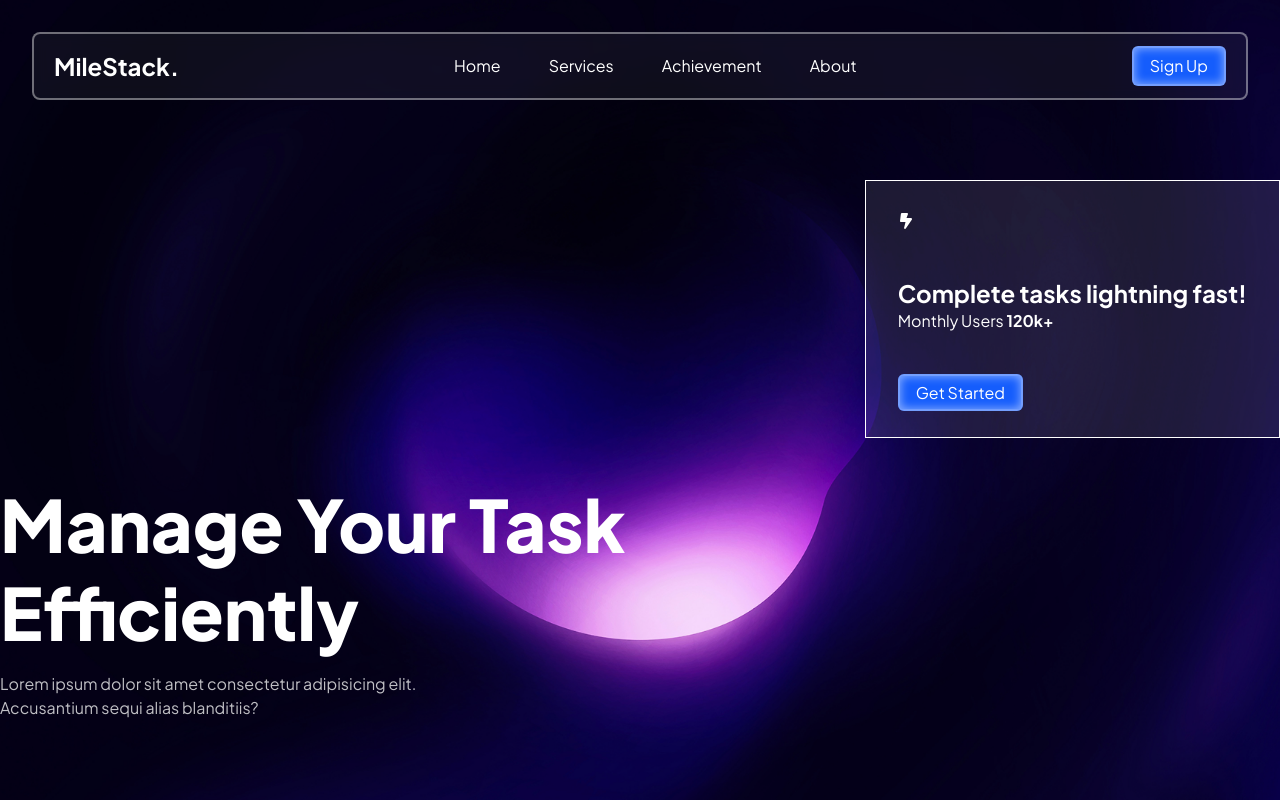
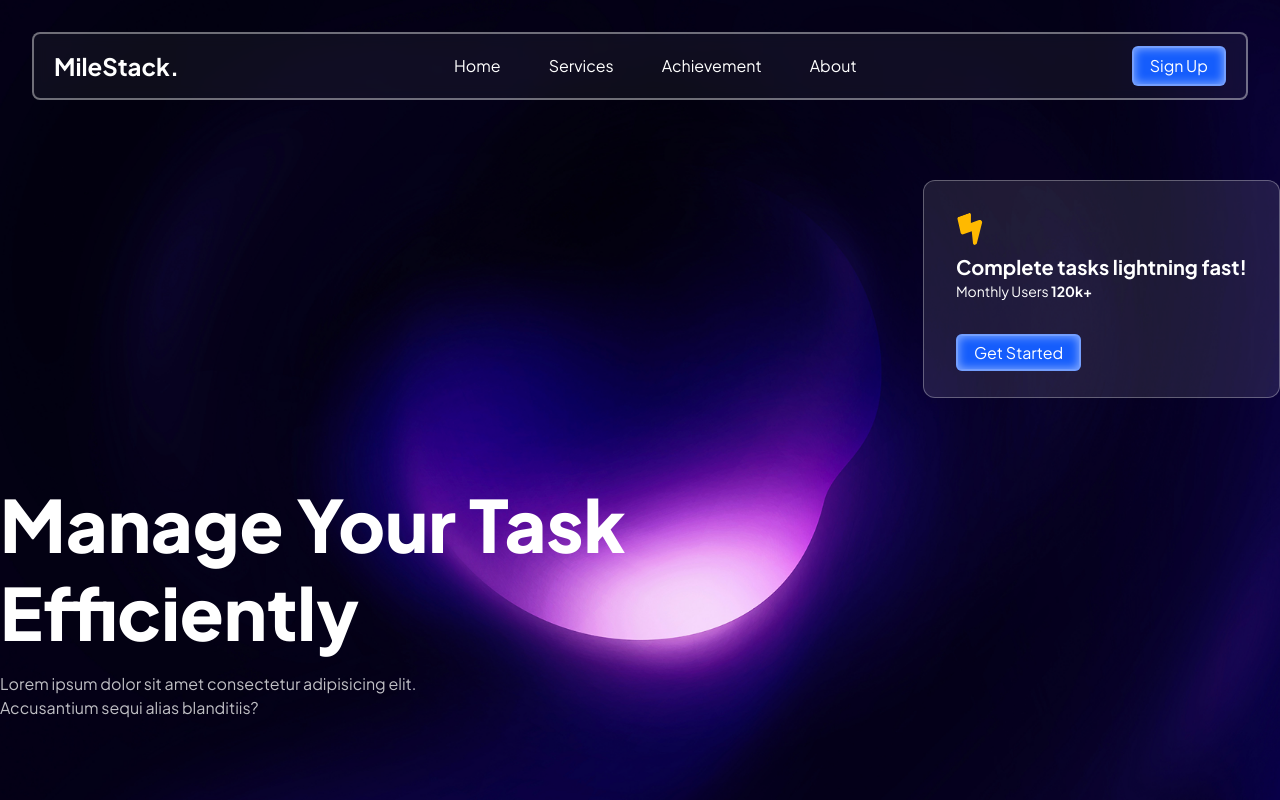
Before and after one commit to ShahriarCode69/milestack, a React (Vite) app: page / in a window 1280 px wide. Built offline with nearby package versions, Linux system fonts and the light colour scheme; what tailwindcss-motion would draw is missing.

Commit message:
add card in hero

```diff
--- a/src/components/Hero.jsx
+++ b/src/components/Hero.jsx
@@ -13,13 +13,16 @@ const Hero = () => {
             sequi alias blanditiis?
           </p>
         </div>
-        <div className="backdrop-blur-base absolute top-45 right-0 inline-flex flex-col items-start justify-center gap-12 border bg-white/10 px-8 py-8">
-          <FaBoltLightning />
-          <div>
-            <h3 className="text-2xl font-bold">
+        <div className="backdrop-blur-base absolute top-45 right-0 inline-flex flex-col items-start justify-center gap-6 rounded-xl border border-white/30 bg-white/10 px-8 py-8">
+          <FaBoltLightning
+            className="-mb-4 -rotate-20 text-amber-400"
+            size={32}
+          />
+          <div className="mb-4">
+            <h3 className="text-xl font-bold">
               Complete tasks lightning fast!
             </h3>
-            <p>
+            <p className="text-sm">
               Monthly Users <span className="font-bold">120k+</span>
             </p>
           </div>
```
